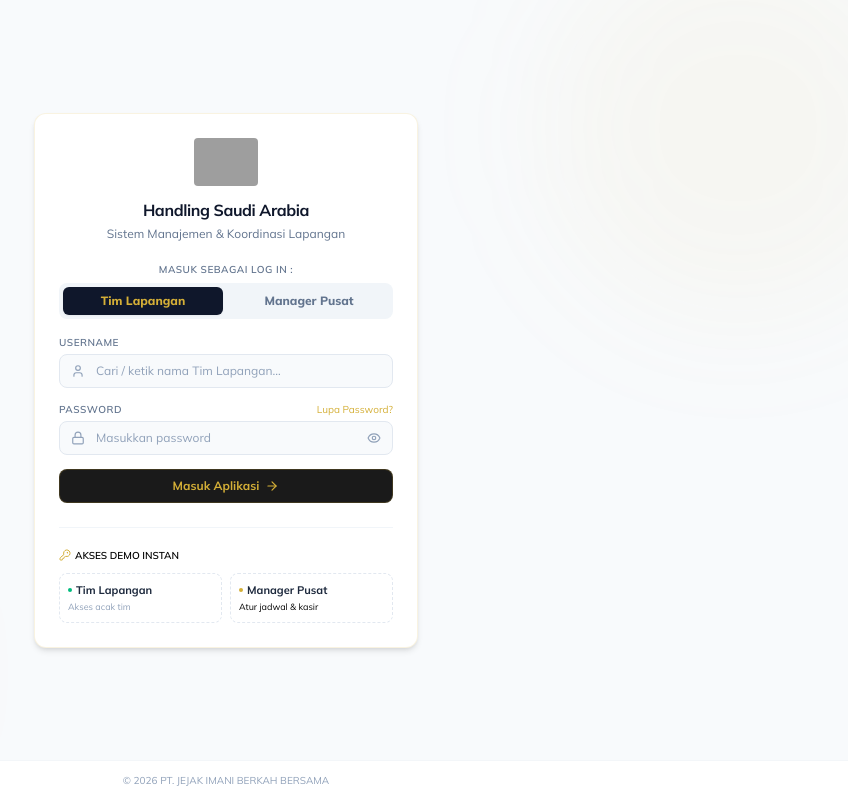
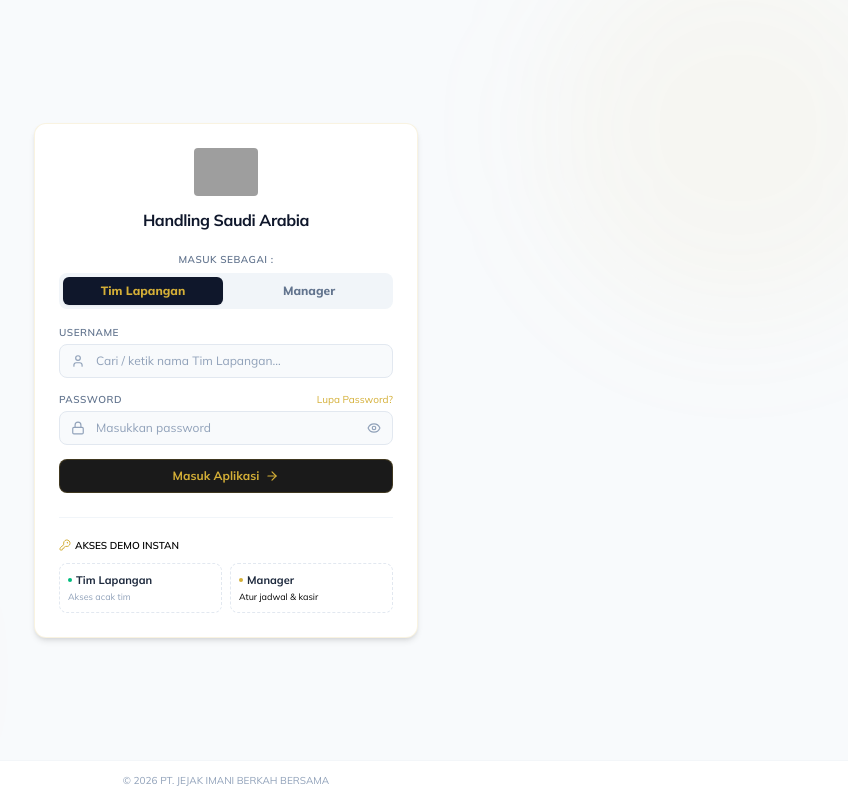
Before and after one commit to fathurrahmanalmasyi-source/handling-saudi, a React (Vite) app: page / in a window 1280 px wide. Shown: the whole page, without its empty margins (414-1262 px from the left). Built offline with nearby package versions, Linux system fonts and the light colour scheme; grey boxes are pictures that could not be loaded.

Commit message:
refactor: simplify login UI labels and titles
Clean up login interface text by removing redundant wording and streamlining role labels.

```diff
--- a/src/components/Login.tsx
+++ b/src/components/Login.tsx
@@ -80,14 +80,11 @@ export default function Login({ onLoginSuccess, teamList = [] }: LoginProps) {
             </div>
 
             <h1 className="text-base font-bold text-slate-900 tracking-tight mt-2">Handling Saudi Arabia</h1>
-            <p className="text-xs text-slate-500 mt-1">
-              Sistem Manajemen & Koordinasi Lapangan
-            </p>
           </div>
 
           {/* Role selector tabs */}
           <div className="mb-4">
-            <label className="block text-[10px] font-semibold text-slate-500 mb-1.5 tracking-wider text-center">MASUK SEBAGAI LOG IN :</label>
+            <label className="block text-[10px] font-semibold text-slate-500 mb-1.5 tracking-wider text-center">MASUK SEBAGAI :</label>
             <div className="grid grid-cols-2 gap-1.5 p-1 bg-slate-100 rounded-lg">
               <button
                 type="button"
@@ -115,7 +112,7 @@ export default function Login({ onLoginSuccess, teamList = [] }: LoginProps) {
                     : 'text-slate-500 hover:text-slate-800'
                 }`}
               >
-                Manager Pusat
+                Manager
               </button>
             </div>
           </div>
@@ -142,7 +139,7 @@ export default function Login({ onLoginSuccess, teamList = [] }: LoginProps) {
                     setError('');
                   }}
                   onFocus={() => setShowSuggestions(true)}
-                  placeholder={loginRole === 'HANDLING' ? 'Cari / ketik nama Tim Lapangan...' : 'Masukkan nama Manager Pusat...'}
+                  placeholder={loginRole === 'HANDLING' ? 'Cari / ketik nama Tim Lapangan...' : 'Masukkan nama Manager...'}
                   className="w-full py-2 pl-9 pr-8 bg-slate-50 border border-slate-200 rounded-lg text-xs placeholder:text-slate-400 text-slate-900 focus:outline-none focus:ring-1 focus:ring-[#D4AF37]"
                 />
                 {username && (
@@ -175,7 +172,7 @@ export default function Login({ onLoginSuccess, teamList = [] }: LoginProps) {
                           );
                         } else {
                           const mgrs = ['fathur'];
-                          filtered = mgrs.filter(m => !query || m.includes(query)).map(m => ({ name: m, sector: 'Manager Pusat' }));
+                          filtered = mgrs.filter(m => !query || m.includes(query)).map(m => ({ name: m, sector: 'Manager' }));
                         }
 
                         if (filtered.length === 0) {
@@ -189,7 +186,7 @@ export default function Login({ onLoginSuccess, teamList = [] }: LoginProps) {
                         return filtered.map((item, idx) => {
                           const isTeam = 'sector' in item;
                           const nameValue = isTeam ? item.name : (item as any).name;
-                          const sectorTag = isTeam ? item.sector : 'Manager Pusat';
+                          const sectorTag = isTeam ? item.sector : 'Manager';
                           return (
                             <button
                               key={idx}
@@ -287,7 +284,7 @@ export default function Login({ onLoginSuccess, teamList = [] }: LoginProps) {
               >
                 <div className="text-[11px] font-bold text-slate-800 flex items-center gap-1">
                   <span className="w-1 h-1 rounded-full bg-[#D4AF37]"></span>
-                  <span>Manager Pusat</span>
+                  <span>Manager</span>
                 </div>
                 <div className="text-[9px] text-slate-450 mt-0.5">Atur jadwal & kasir</div>
               </button>
```
